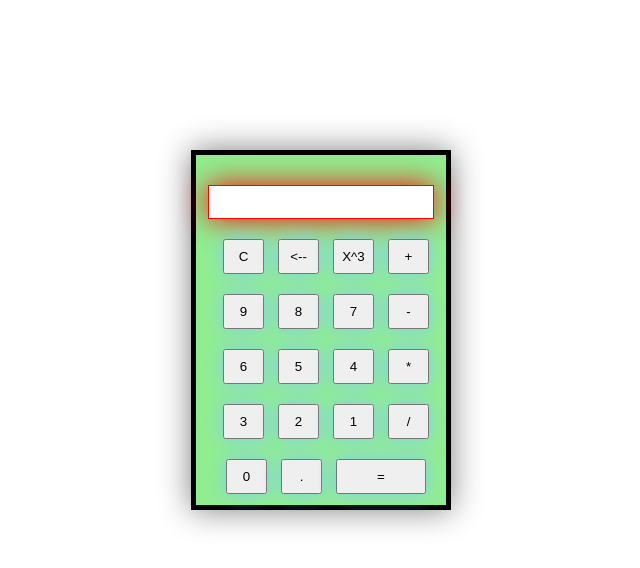
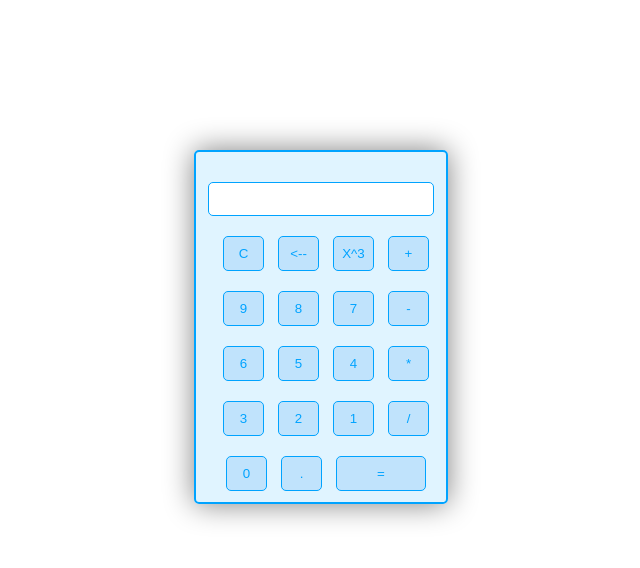
Before and after one commit to Lancesic/samples, a plain HTML site: page index.html in a window 1280 px wide. Shown: the whole page, without its empty margins (319-959 px from the left). Drawn offline with Linux system fonts and the light colour scheme.

Commit message:
Update design.css

```diff
--- a/design.css
+++ b/design.css
@@ -5,9 +5,10 @@
 
     width: 250px;
     height: 350px;
-    border: 5px solid black;
+    border: 2px solid #00a3ff;
+    border-radius: 5px;
     text-align: center;
-    background: lightgreen;
+    background-color: rgba(0, 163, 255, .12);
     margin: 150px auto;
     box-shadow: 0px 0px 30px gray;
 }
@@ -18,11 +19,11 @@
     margin-bottom: 20px;
     width: 220px;
     height: 30px;
-    border: 1px solid red;
-    box-shadow: 0px 0px 30px red;
+    border: 1px solid #00a3ff;
+    border-radius: 5px;
     text-align: right;
     font: 20px bold;
-    color: blue;
+    color: #00a3ff;
 
 }
 
@@ -32,7 +33,10 @@
     height: 35px;
     margin-left: 10px;
     margin-bottom: 20px;
-    box-shadow: 0px 0px 20px skyblue;
+    border: 1px solid #00a3ff;
+    border-radius: 5px;
+    background-color: rgba(56, 152, 236, .19);
+    color: #00a3ff;
     cursor: pointer;
 
 }
@@ -49,7 +53,10 @@
     height: 35px;
     margin-left: 10px;
     margin-bottom: 20px;
-    box-shadow: 0px 0px 20px skyblue;
+    border: 1px solid #00a3ff;
+    border-radius: 5px;
+    background-color: rgba(56, 152, 236, .19);
+    color: #00a3ff;
     cursor: pointer;
 }
 
```
